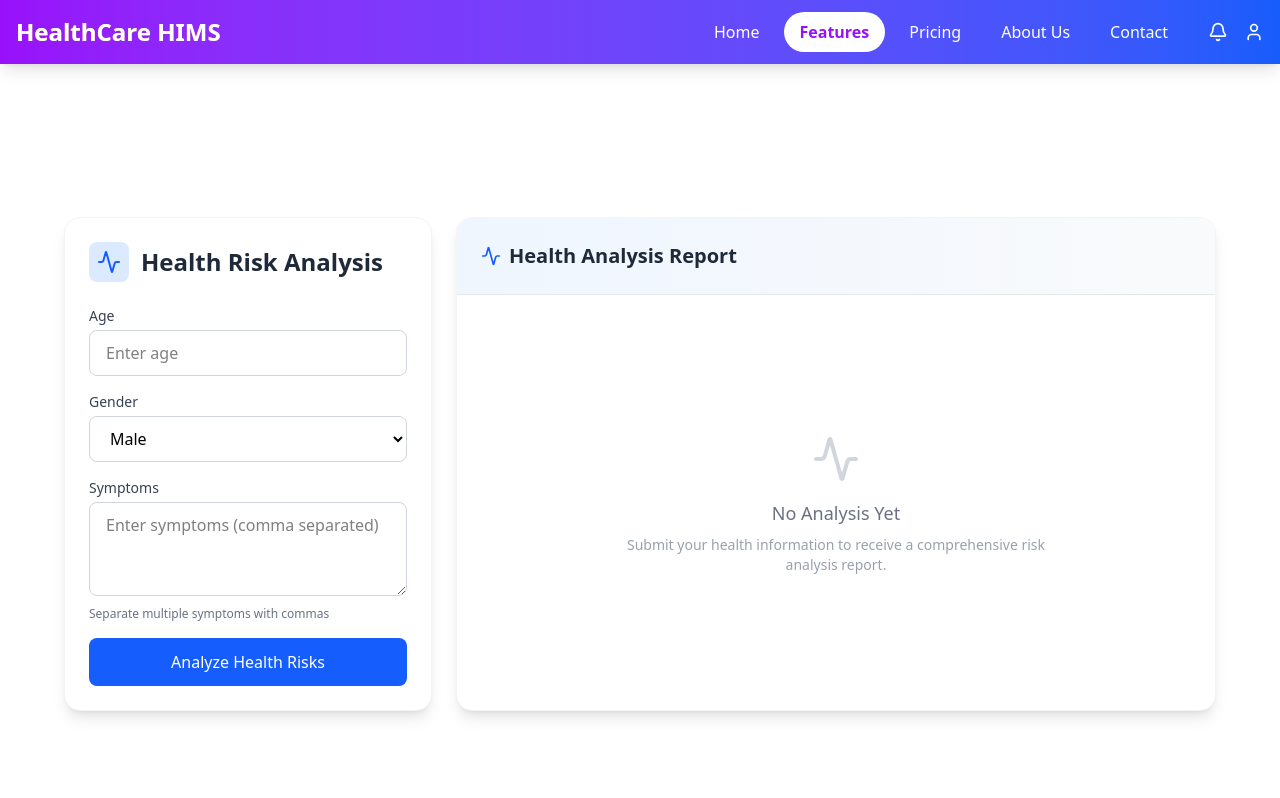
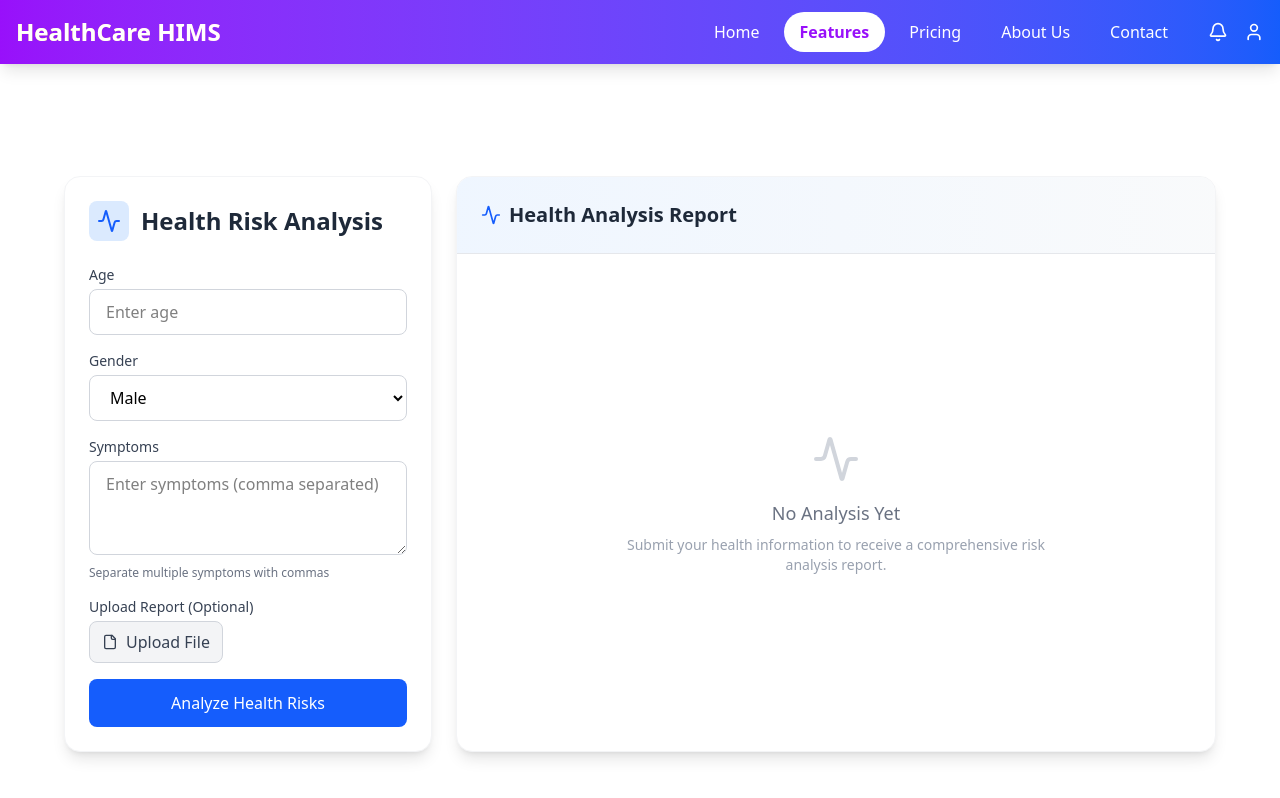
Before and after one commit to Isuru67/sl_person_health_info, a React (Vite) app in the folder frontend/: page /innov in a window 1280 px wide. Shown: the top 798 px of the page. Built offline with nearby package versions, Linux system fonts and the light colour scheme.

Commit message:
include add file section
front end changes

```diff
--- a/frontend/src/pages/Innovate.jsx
+++ b/frontend/src/pages/Innovate.jsx
@@ -1,7 +1,7 @@
 import React, { useState } from "react";
 // eslint-disable-next-line no-unused-vars
 import { motion } from 'framer-motion';
-import { User, Bell, Activity } from 'lucide-react';
+import { User, Bell, Activity, File } from 'lucide-react';
 import axios from "axios";
 
 function Innovate() {
@@ -12,8 +12,8 @@ function Innovate() {
     const [error, setError] = useState("");
     const [isLoading, setIsLoading] = useState(false);
     const [activeNav, setActiveNav] = useState('Features');
+    const [uploadedFile, setUploadedFile] = useState(null); // NEW
 
-    // Navigation animation variants
     const navItem = {
         hidden: { y: -20, opacity: 0 },
         visible: (i) => ({
@@ -41,14 +41,12 @@ function Innovate() {
         setError("");
         setResult(null);
 
-        // Validate inputs
         if (!age || !symptoms) {
             setError("Please fill in all fields.");
             setIsLoading(false);
             return;
         }
 
-        // Format the input as a readable prompt for the backend
         const symptomList = symptoms.split(",").map(s => s.trim()).join(", ");
         const prompt = `The patient is ${age} years old, gender is ${sex}. They have the following symptoms: ${symptomList}. What possible health conditions or risks might they face in the future?`;
 
@@ -57,7 +55,6 @@ function Innovate() {
                 prompt
             });
 
-            // Extract the answer from the backend response
             const answer = response.data.answer;
             setResult(answer);
         } catch (error) {
@@ -70,7 +67,7 @@ function Innovate() {
 
     return (
         <div className="flex flex-col min-h-screen bg-white">
-            {/* Navigation Bar - Unchanged */}
+            {/* Navigation Bar */}
             <motion.header
                 initial={{ y: -100 }}
                 animate={{ y: 0 }}
@@ -111,8 +108,6 @@ function Innovate() {
                                     {item}
                                 </motion.div>
                             ))}
-
-                            {/* Profile and Notification Icons */}
                             <div className="flex items-center space-x-4 ml-4">
                                 <motion.div
                                     whileHover={{ scale: 1.2 }}
@@ -141,10 +136,10 @@ function Innovate() {
                 </div>
             </motion.header>
 
-            {/* Main Content with Professional Horizontal Layout */}
+            {/* Main Content */}
             <div className="min-h-screen bg-white flex items-center justify-center p-4 mt-16">
                 <div className="w-full max-w-6xl grid grid-cols-1 lg:grid-cols-3 gap-6">
-                    {/* Input Section - Left Side */}
+                    {/* Input Section */}
                     <div className="lg:col-span-1">
                         <motion.div
                             initial={{ opacity: 0, x: -20 }}
@@ -205,6 +200,38 @@ function Innovate() {
                                     </p>
                                 </div>
 
+                                {/* File Upload Section */}
+                                <div>
+                                    <label className="block text-sm font-medium text-gray-700 mb-1">
+                                        Upload Report (Optional)
+                                    </label>
+                                    <div className="flex items-center space-x-3">
+                                        <label className="cursor-pointer inline-flex items-center px-3 py-2 bg-gray-100 border border-gray-300 rounded-lg hover:bg-gray-200 text-gray-700">
+                                            <File className="mr-2" size={16} />
+                                            <span>{uploadedFile ? "Change File" : "Upload File"}</span>
+                                            <input
+                                                type="file"
+                                                className="hidden"
+                                                onChange={(e) => setUploadedFile(e.target.files[0])}
+                                            />
+                                        </label>
+                                        {uploadedFile && (
+                                            <button
+                                                type="button"
+                                                onClick={() => setUploadedFile(null)}
+                                                className="text-red-500 text-sm hover:underline"
+                                            >
+                                                Remove ×
+                                            </button>
+                                        )}
+                                    </div>
+                                    {uploadedFile && (
+                                        <p className="text-xs text-gray-500 mt-1">
+                                            Selected: {uploadedFile.name}
+                                        </p>
+                                    )}
+                                </div>
+
                                 {error && (
                                     <div className="bg-red-50 border border-red-200 text-red-700 px-4 py-2 rounded-lg text-sm">
                                         {error}
@@ -230,7 +257,7 @@ function Innovate() {
                         </motion.div>
                     </div>
 
-                    {/* Results Section - Right Side (Square Layout) */}
+                    {/* Results Section */}
                     <div className="lg:col-span-2">
                         <motion.div
                             initial={{ opacity: 0, y: 20 }}
```
